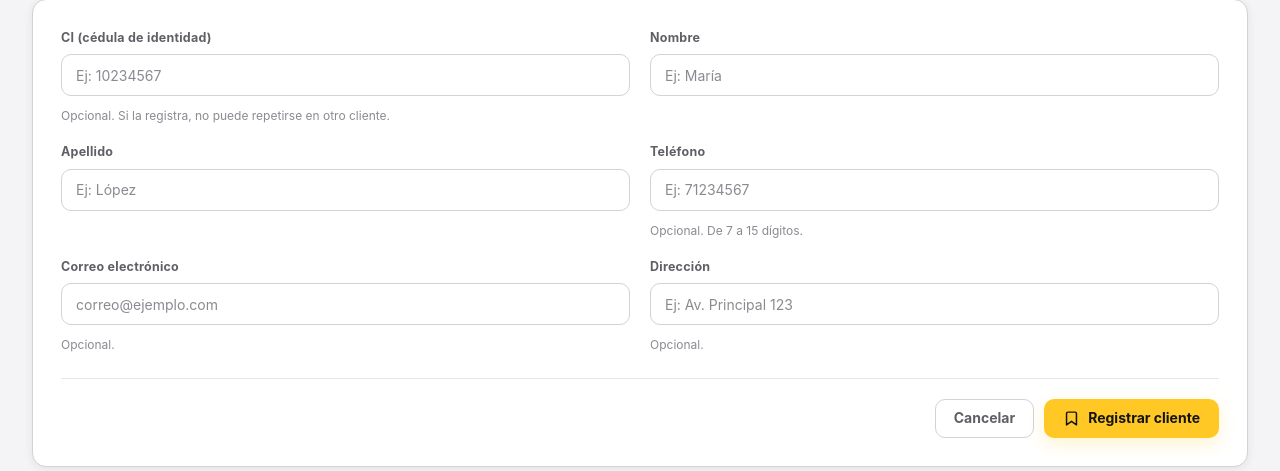
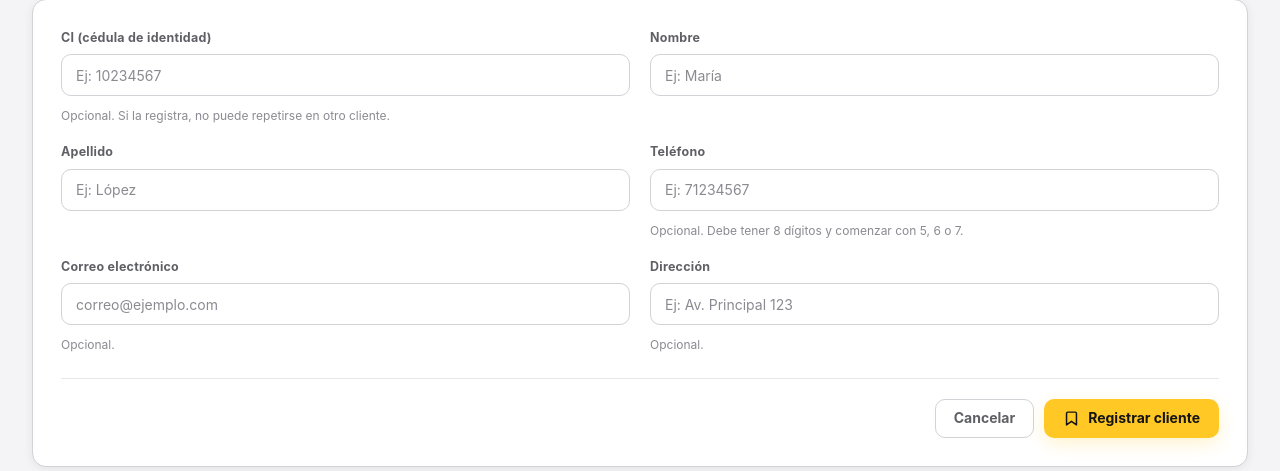
Before and after one commit to Macacofig/Ferreteria_Joel_MicroServicios, an ASP.NET Core app: page /ClienteFormulario in a window 1280 px wide. Shown: the part 231-702 px from the top of the page. Run offline with ASP.NET Core 8, Linux system fonts and the light colour scheme; the visitor is signed in with stand-in values (Sample User, id 1); the project's own start-up code is not run, and a stand-in starts its controllers and pages.

Commit message:
fix: (UX/UI) validaciones de telefono

```diff
--- a/FERRETERIA_JOEL_Web/Pages/ClienteFormulario.cshtml
+++ b/FERRETERIA_JOEL_Web/Pages/ClienteFormulario.cshtml
@@ -62,8 +62,8 @@
 
             <div class="fj-form-field @(Model.ErroresCampo.ContainsKey("Telefono") ? "fj-form-field-error" : "")">
                 <label class="fj-form-label" asp-for="Solicitud.Telefono">Teléfono</label>
-                <input class="fj-input" asp-for="Solicitud.Telefono" type="tel" maxlength="15" placeholder="Ej: 71234567" />
-                <span class="fj-form-hint">Opcional. De 7 a 15 dígitos.</span>
+                <input class="fj-input" asp-for="Solicitud.Telefono" type="tel" maxlength="8" inputmode="numeric" pattern="[567][0-9]{7}" placeholder="Ej: 71234567" oninput="this.value = this.value.replace(/\D/g, '')" />
+                <span class="fj-form-hint">Opcional. Debe tener 8 dígitos y comenzar con 5, 6 o 7.</span>
                 @if (Model.ErroresCampo.TryGetValue("Telefono", out var errorTelefono))
                 {
                     <p class="fj-form-error" role="alert">@errorTelefono</p>
--- a/FERRETERIA_JOEL_Web/Pages/Clientes.cshtml
+++ b/FERRETERIA_JOEL_Web/Pages/Clientes.cshtml
@@ -44,10 +44,10 @@
             <div class="fj-form-field">
                 <label class="fj-form-label" for="OrdenarPor">Ordenar por</label>
                 <select class="fj-input" id="OrdenarPor" name="OrdenarPor">
-                    <option value="nombre" selected="@(Model.OrdenarPor == "nombre")">Nombre</option>
                     <option value="apellido" selected="@(Model.OrdenarPor == "apellido")">Apellido</option>
                     <option value="ci" selected="@(Model.OrdenarPor == "ci")">CI</option>
                     <option value="fecha" selected="@(Model.OrdenarPor == "fecha")">Fecha de registro</option>
+                    <option value="nombre" selected="@(Model.OrdenarPor == "nombre")">Nombre</option>
                 </select>
             </div>
 
--- a/FERRETERIA_JOEL_Web/Pages/Clientes.cshtml.cs
+++ b/FERRETERIA_JOEL_Web/Pages/Clientes.cshtml.cs
@@ -27,7 +27,7 @@ namespace FERRETERIA__Joel.Pages
         public string? Buscar { get; set; }
 
         [BindProperty(SupportsGet = true)]
-        public string OrdenarPor { get; set; } = "nombre";
+        public string OrdenarPor { get; set; } = "apellido";
 
         [BindProperty(SupportsGet = true)]
         public bool Descendente { get; set; }
--- a/MicroServicioClientes/Aplicacion/Validaciones/ValidadorCliente.cs
+++ b/MicroServicioClientes/Aplicacion/Validaciones/ValidadorCliente.cs
@@ -12,8 +12,9 @@ public static class ValidadorCliente
     private static readonly Regex PatronCi =
         new(@"^[A-Za-z0-9\-]{5,15}$", RegexOptions.Compiled);
 
+    // Teléfono móvil de Bolivia: 8 dígitos que comienzan con 5, 6 o 7.
     private static readonly Regex PatronTelefono =
-        new(@"^\+?[0-9 \-]{7,15}$", RegexOptions.Compiled);
+        new(@"^[567][0-9]{7}$", RegexOptions.Compiled);
 
     private static readonly Regex PatronCorreo =
         new(@"^[^@\s]+@[^@\s]+\.[^@\s]+$", RegexOptions.Compiled);
@@ -41,7 +42,7 @@ public static class ValidadorCliente
         if (solicitud.Telefono is not null && !PatronTelefono.IsMatch(solicitud.Telefono))
         {
             errores[nameof(ClienteSolicitud.Telefono)] =
-                "El teléfono debe tener de 7 a 15 dígitos y puede incluir espacios, guiones o el prefijo +.";
+                "El teléfono debe tener 8 dígitos y comenzar con 5, 6 o 7.";
         }
 
         if (solicitud.Direccion is { Length: > 150 })
```
Also changed, not shown: FERRETERIA_JOEL_Web/Servicios/ClientesApiDtos.cs (line endings or trailing spaces).
